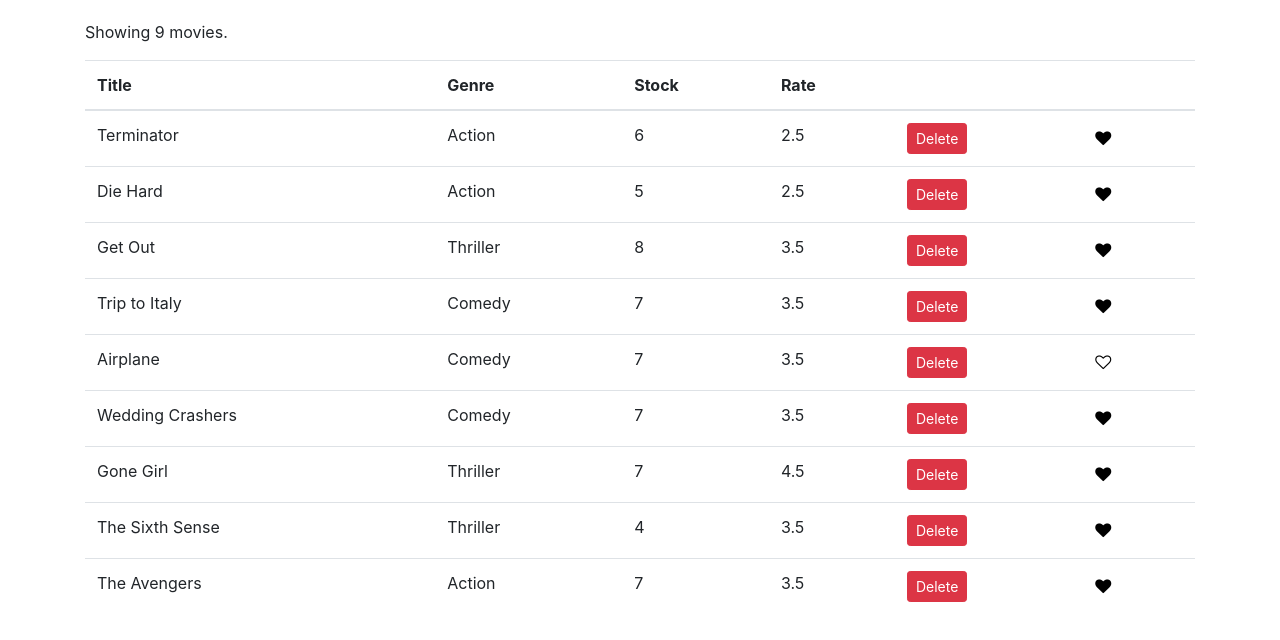
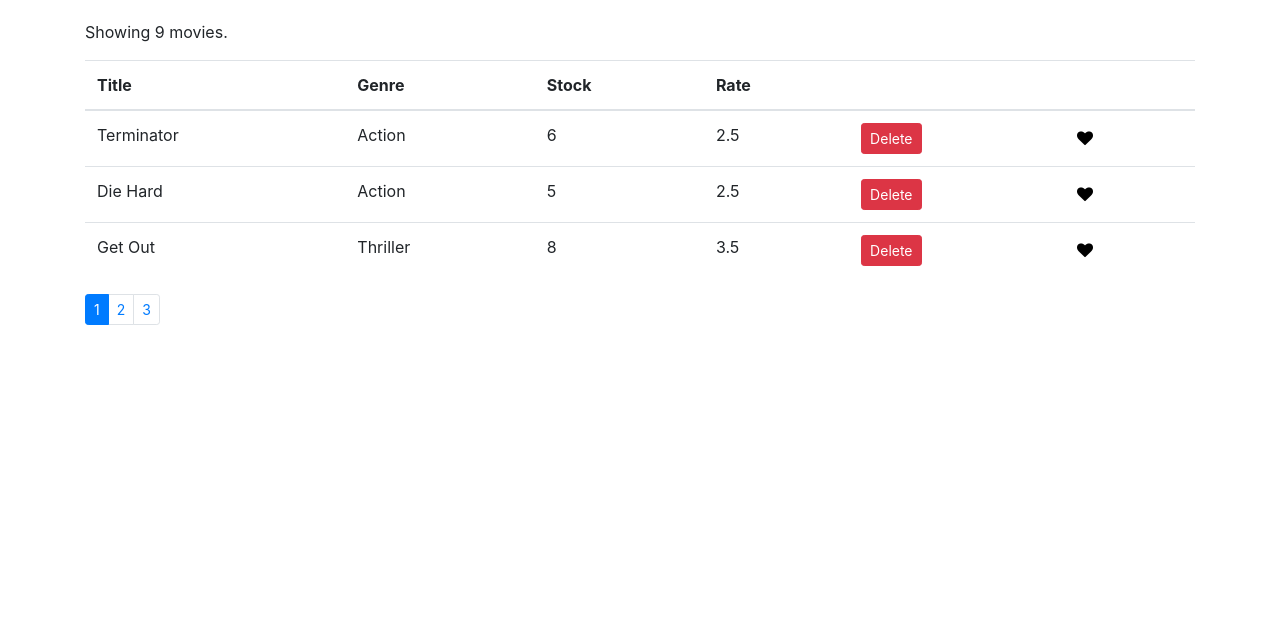
Before and after one commit to StiliyanDyankov/vidly-react, a React (Create React App) app in the folder vidly/: page / in a window 1280 px wide. Shown: the top 640 px of the page. Built offline with nearby package versions, Linux system fonts and the light colour scheme.

Commit message:
Adding simple paginator.

```diff
--- /dev/null
+++ b/vidly/src/components/common/paginator.jsx
@@ -0,0 +1,33 @@
+import React, { Component } from "react";
+
+class Paginator extends Component {
+    state = {};
+
+    renderClass(pageN) {
+        let classN = "page-item";
+        return pageN === this.props.currentPage
+            ? (classN += " active")
+            : classN;
+    }
+
+    render() {
+        return (
+            <nav aria-label="...">
+                <ul className="pagination pagination-sm">
+                    {this.props.navPagesDisp.map((pageN) => (
+                        <li
+                            key={pageN - 1}
+                            onClick={() => this.props.onPageSel(pageN)}
+                            className={this.renderClass(pageN)}
+                            aria-current="page"
+                        >
+                            <span className="page-link">{pageN}</span>
+                        </li>
+                    ))}
+                </ul>
+            </nav>
+        );
+    }
+}
+
+export default Paginator;
--- a/vidly/src/components/movies.jsx
+++ b/vidly/src/components/movies.jsx
@@ -1,10 +1,13 @@
 import React, { Component } from "react";
 import { getMovies } from "../services/fakeMovieService";
 import Like from "./common/like";
+import Paginator from "./common/paginator";
 
 class Movies extends Component {
     state = {
         movies: getMovies(),
+        currentPage: 1,
+        navPagesDisp: [1, 2, 3],
     };
 
     handleDelete = (movie) => {
@@ -17,10 +20,28 @@
     handleLike = (movie) => {
         let movies = [...this.state.movies];
         const index = movies.indexOf(movie);
-        movies[index] = {...movies[index]};
+        movies[index] = { ...movies[index] };
         movies[index].isLiked = !movies[index].isLiked;
-        this.setState({movies});
+        this.setState({ movies });
     };
+
+    handlePageSel = (selPage) => {
+        let internState = { ...this.state };
+        internState.currentPage = selPage;
+        this.setState({currentPage: selPage});
+        // console.log("internal state");
+        // console.log(internState);
+        // console.log("real state");
+        // console.log(this.state);
+    };
+
+    moviesDisplay () {
+        let arr = [];
+        for(let i = 0; i<3; i++) {
+            arr.push(this.state.movies[i + (this.state.currentPage-1)*3])
+        }
+        return arr;
+    }
 
     render() {
         const { length: count } = this.state.movies;
@@ -41,7 +62,7 @@
                         </tr>
                     </thead>
                     <tbody>
-                        {this.state.movies.map((movie) => (
+                        {this.moviesDisplay().map((movie) => (
                             <tr key={movie._id}>
                                 <td>{movie.title}</td>
                                 <td>{movie.genre.name}</td>
@@ -56,7 +77,10 @@
                                     </button>
                                 </td>
                                 <td>
-                                    <button className="invisible" onClick={() => this.handleLike(movie)} >
+                                    <button
+                                        className="invisible"
+                                        onClick={() => this.handleLike(movie)}
+                                    >
                                         <Like movie={movie} />
                                     </button>
                                 </td>
@@ -64,6 +88,12 @@
                         ))}
                     </tbody>
                 </table>
+                <Paginator
+                    onPageSel={this.handlePageSel}
+                    moviesDisplay={this.state.moviesDisplay}
+                    navPagesDisp={this.state.navPagesDisp}
+                    currentPage={this.state.currentPage}
+                />
             </div>
         );
     }
```
